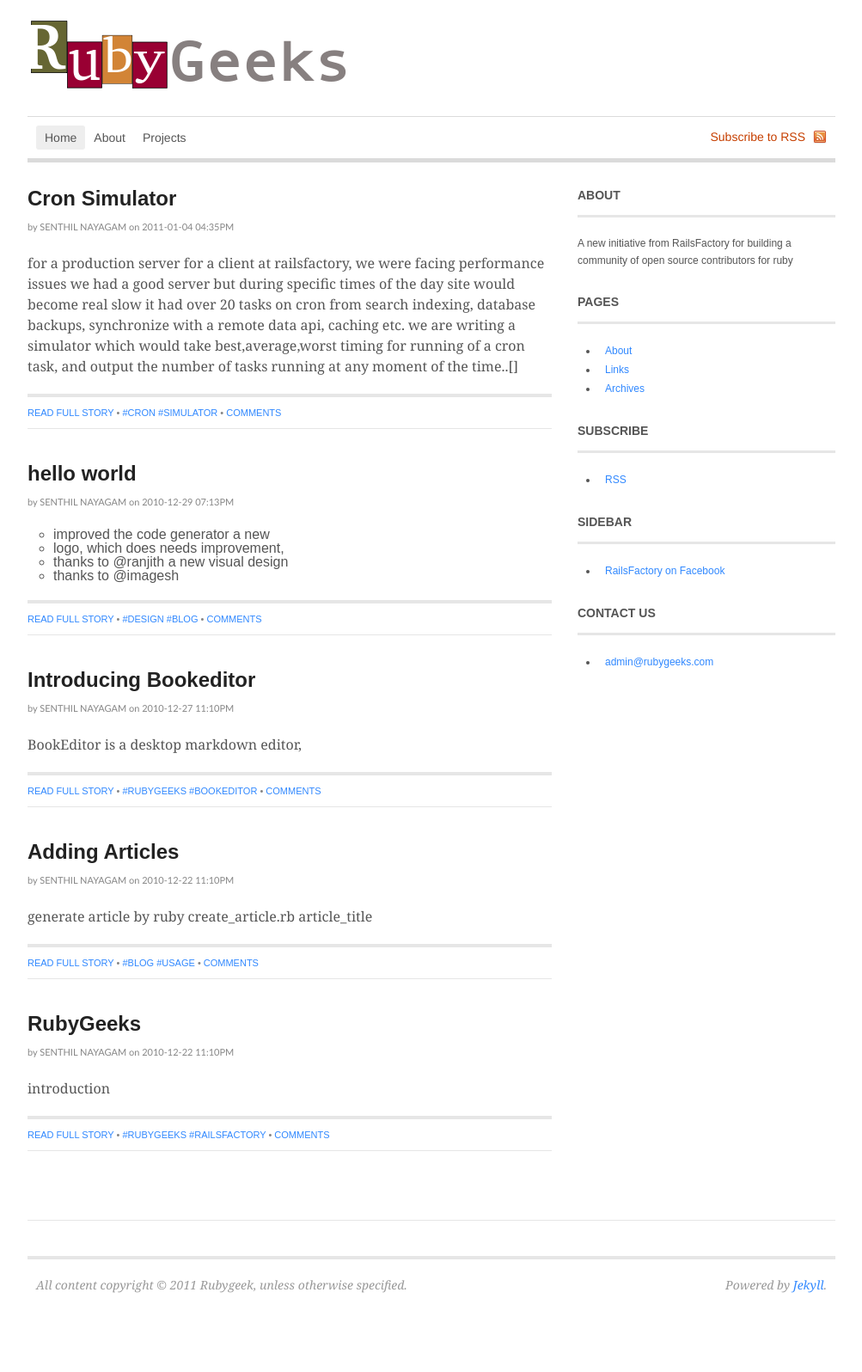
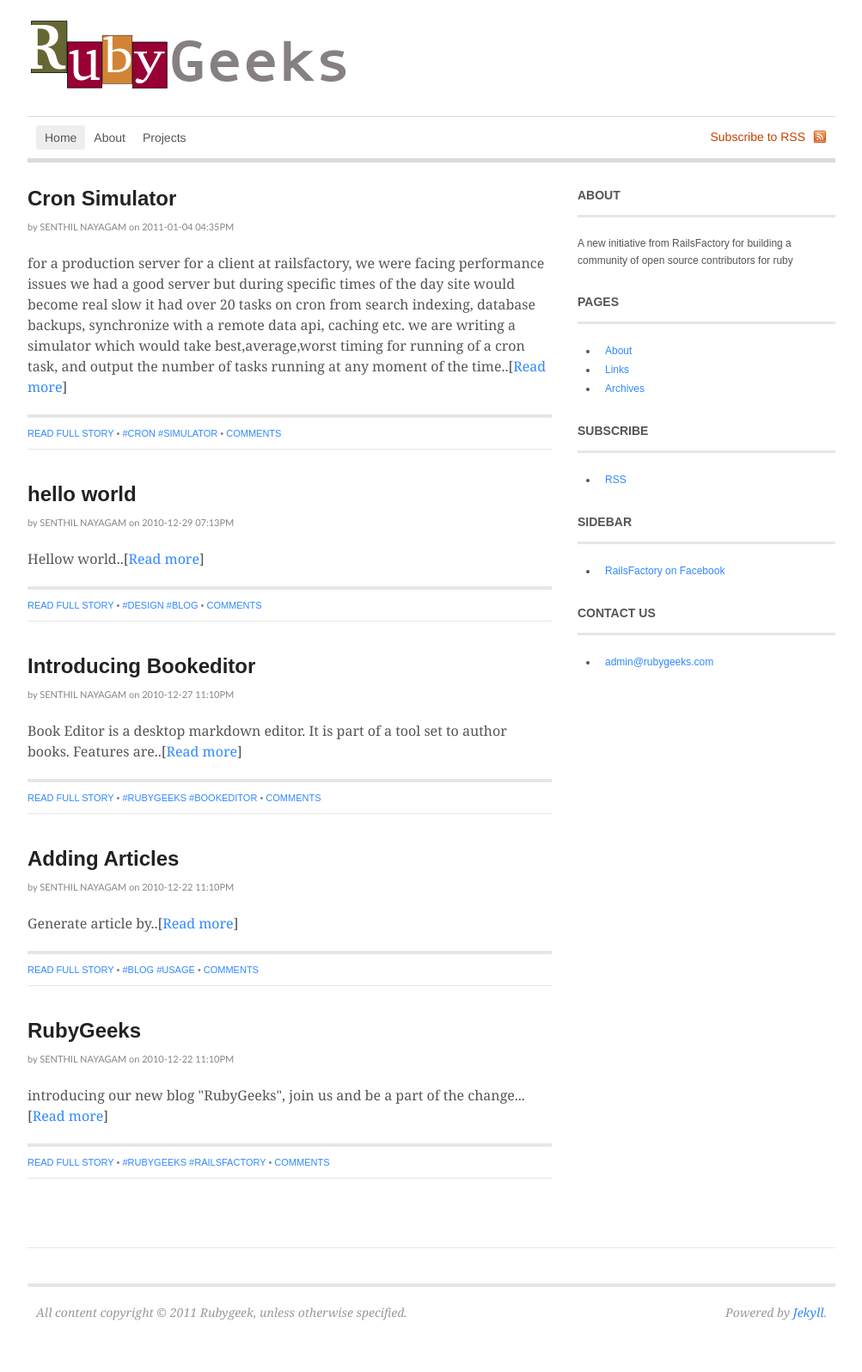
Before and after one commit to rubygeeks/site, a Jekyll site: the page built from index.html, in a window 1280 px wide. Shown: the whole page at 86% size, without its empty margins (138-1141 px from the left). Built offline with Jekyll 4.4.1, drawn with Linux system fonts in a browser that asks for light colours; nearby versions of some CDN libraries; library files that are not in the unit come from our copies; Markdown is read by kramdown in place of the engine named in the settings; the list of posts is cut into pages by our own code; before the commit the page ends 1564 px from its top, so only the background shows below that.

Commit message:
added excerpts for all the blog posts (editing md files under the _posts directory)

```diff
--- a/_posts/2010/12/2010-12-22-introduction.markdown
+++ b/_posts/2010/12/2010-12-22-introduction.markdown
@@ -2,7 +2,7 @@
 layout: post
 date: 2010-12-22T18:10:00-05:00
 title: RubyGeeks
-excerpt: introduction
+excerpt: introducing our new blog "RubyGeeks", join us and be a part of the change.
 tags:
 - rubygeeks
 - railsfactory
--- a/_posts/2010/12/2010-12-23-adding-articles.markdown
+++ b/_posts/2010/12/2010-12-23-adding-articles.markdown
@@ -2,7 +2,7 @@
 layout: post
 date: 2010-12-22T18:10:00-05:00
 title:
-excerpt:
+excerpt: Generate article by
 tags:
 - blog
 - usage
--- a/_posts/2010/12/2010-12-27-introducing-bookeditor.markdown
+++ b/_posts/2010/12/2010-12-27-introducing-bookeditor.markdown
@@ -2,7 +2,7 @@
 layout: post
 date: 2010-12-27T18:10:00-05:00
 title:
-excerpt:
+excerpt: Book Editor is a desktop markdown editor. It is part of a tool set to author books. Features are
 tags:
 - rubygeeks
 - BookEditor
--- a/_posts/2010/12/2010-12-29-hello-world.markdown
+++ b/_posts/2010/12/2010-12-29-hello-world.markdown
@@ -2,7 +2,7 @@
 layout: post
 date: 2010-12-29T14:13:04-05:00
 title: hello world
-excerpt:
+excerpt: Hellow world
 tags:
 - design
 - blog
--- a/_posts/2011/01/2011-01-04-cron-simulator.markdown
+++ b/_posts/2011/01/2011-01-04-cron-simulator.markdown
@@ -2,7 +2,7 @@
 layout: post
 date: 2011-01-04T11:35:17-05:00
 title: Cron Simulator
-excerpt: for a production server for a client at railsfactory, we were facing performance issues we had a good server but during specific times of the day site would become real slow it had over 20 tasks on cron from search indexing, database backups, synchronize with a remote data api, caching etc. we are writing a simulator which would take best,average,worst timing for running of a cron task, and output the number of tasks running at any moment of the time..[]
+excerpt: for a production server for a client at railsfactory, we were facing performance issues we had a good server but during specific times of the day site would become real slow it had over 20 tasks on cron from search indexing, database backups, synchronize with a remote data api, caching etc. we are writing a simulator which would take best,average,worst timing for running of a cron task, and output the number of tasks running at any moment of the time
 
 tags:
 - Cron
--- a/index.html
+++ b/index.html
@@ -13,7 +13,7 @@ title: Ruby Geeks Site
                     </p>
 
                     <div class="entry">
-    <p>{{ post.excerpt }}</p>
+    <p>{{ post.excerpt }}..[<a href="{{ post.url }}">Read more</a>]</p>
 </div>
 
     <div class="post-more">
```
